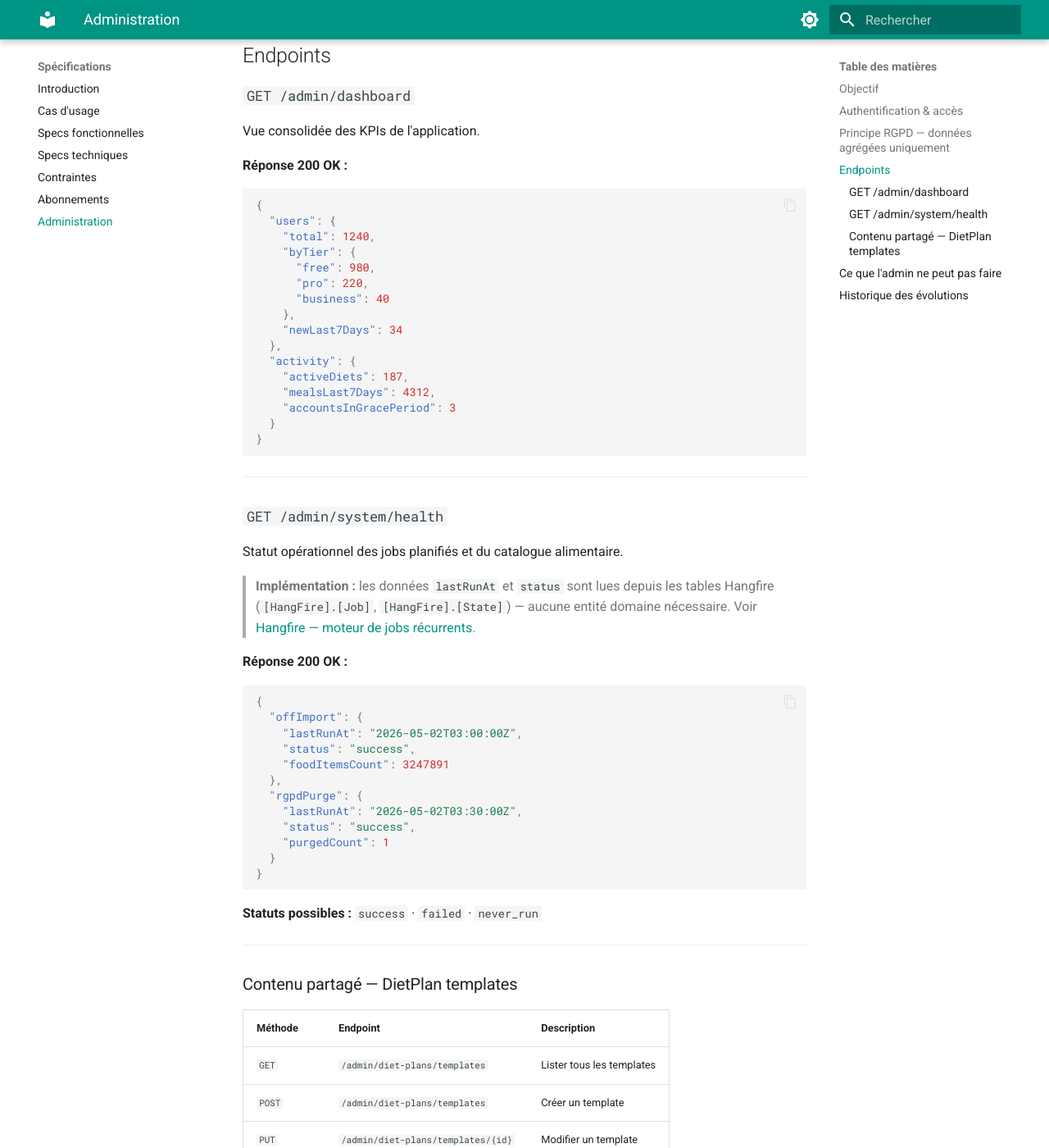
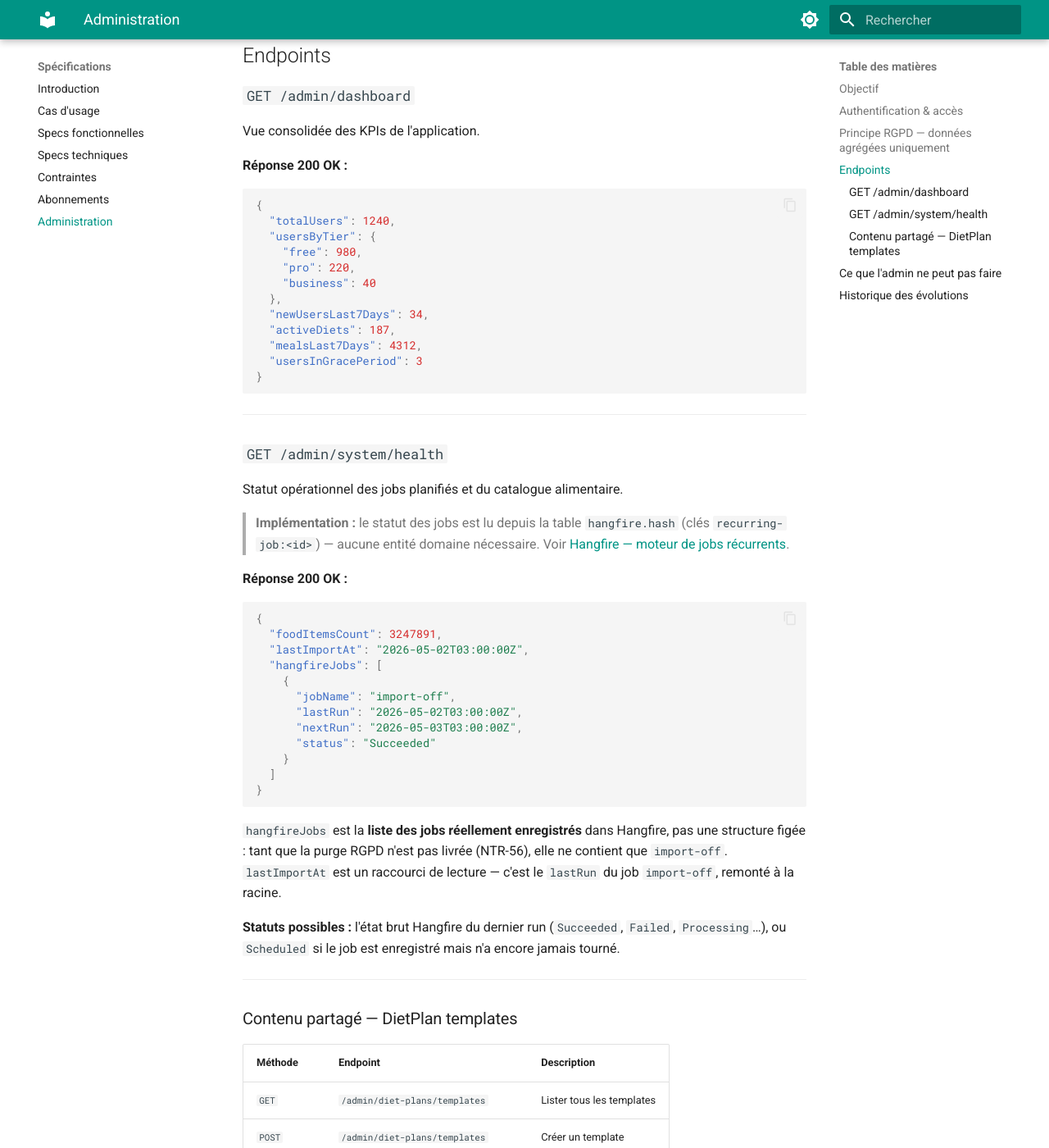
Before and after one commit to MGNetworking/docs-nutrition, an MkDocs documentation site: the page built from pages/backend/7.nutrition-admin.md, in a window 1280 px wide and 1400 px high, scrolled down 1075 px. Shown: the whole window at 82% size. Built offline with MkDocs 1.6.1 and Material for MkDocs 9.7.7, drawn with Linux system fonts in a browser that asks for light colours.

Commit message:
docs(admin): aligner les payloads dashboard et statut systeme sur l implementation
Aplatit la reponse /admin/dashboard (plus de regroupement users/activity) et remplace la structure figee offImport/rgpdPurge par une liste hangfireJobs refletant les jobs reellement enregistres. Le statut est lu depuis hangfire.hash (cles recurring-job) et non plus depuis les tables Job/State ; les statuts exposes sont les etats bruts Hangfire.

````diff
--- a/pages/backend/7.nutrition-admin.md
+++ b/pages/backend/7.nutrition-admin.md
@@ -41,20 +41,16 @@ Vue consolidée des KPIs de l'application.
 **Réponse 200 OK :**
 ```json
 {
-  "users": {
-    "total": 1240,
-    "byTier": {
-      "free": 980,
-      "pro": 220,
-      "business": 40
-    },
-    "newLast7Days": 34
+  "totalUsers": 1240,
+  "usersByTier": {
+    "free": 980,
+    "pro": 220,
+    "business": 40
   },
-  "activity": {
-    "activeDiets": 187,
-    "mealsLast7Days": 4312,
-    "accountsInGracePeriod": 3
-  }
+  "newUsersLast7Days": 34,
+  "activeDiets": 187,
+  "mealsLast7Days": 4312,
+  "usersInGracePeriod": 3
 }
 ```
 
@@ -64,25 +60,30 @@ Vue consolidée des KPIs de l'application.
 
 Statut opérationnel des jobs planifiés et du catalogue alimentaire.
 
-> **Implémentation :** les données `lastRunAt` et `status` sont lues depuis les tables Hangfire (`[HangFire].[Job]`, `[HangFire].[State]`) — aucune entité domaine nécessaire. Voir [Hangfire — moteur de jobs récurrents](briques/hangfire.md).
+> **Implémentation :** le statut des jobs est lu depuis la table `hangfire.hash` (clés `recurring-job:<id>`) — aucune entité domaine nécessaire. Voir [Hangfire — moteur de jobs récurrents](briques/hangfire.md).
 
 **Réponse 200 OK :**
 ```json
 {
-  "offImport": {
-    "lastRunAt": "2026-05-02T03:00:00Z",
-    "status": "success",
-    "foodItemsCount": 3247891
-  },
-  "rgpdPurge": {
-    "lastRunAt": "2026-05-02T03:30:00Z",
-    "status": "success",
-    "purgedCount": 1
-  }
+  "foodItemsCount": 3247891,
+  "lastImportAt": "2026-05-02T03:00:00Z",
+  "hangfireJobs": [
+    {
+      "jobName": "import-off",
+      "lastRun": "2026-05-02T03:00:00Z",
+      "nextRun": "2026-05-03T03:00:00Z",
+      "status": "Succeeded"
+    }
+  ]
 }
 ```
 
-**Statuts possibles :** `success` · `failed` · `never_run`
+`hangfireJobs` est la **liste des jobs réellement enregistrés** dans Hangfire, pas une structure figée :
+tant que la purge RGPD n'est pas livrée (NTR-56), elle ne contient que `import-off`.
+`lastImportAt` est un raccourci de lecture — c'est le `lastRun` du job `import-off`, remonté à la racine.
+
+**Statuts possibles :** l'état brut Hangfire du dernier run (`Succeeded`, `Failed`, `Processing`…),
+ou `Scheduled` si le job est enregistré mais n'a encore jamais tourné.
 
 ---
 
````
